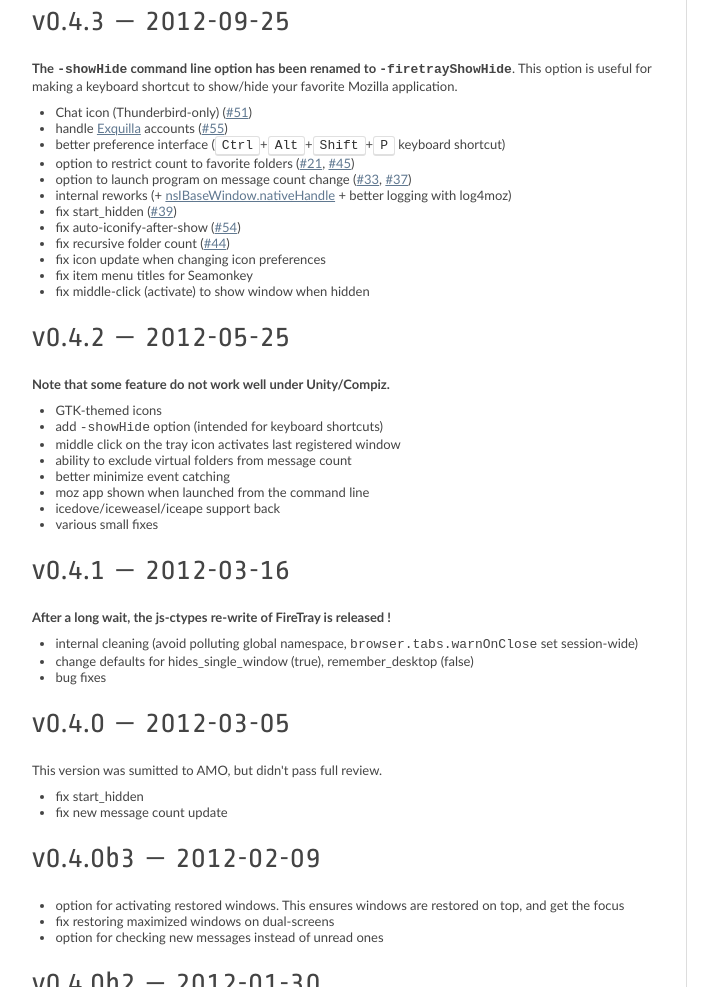
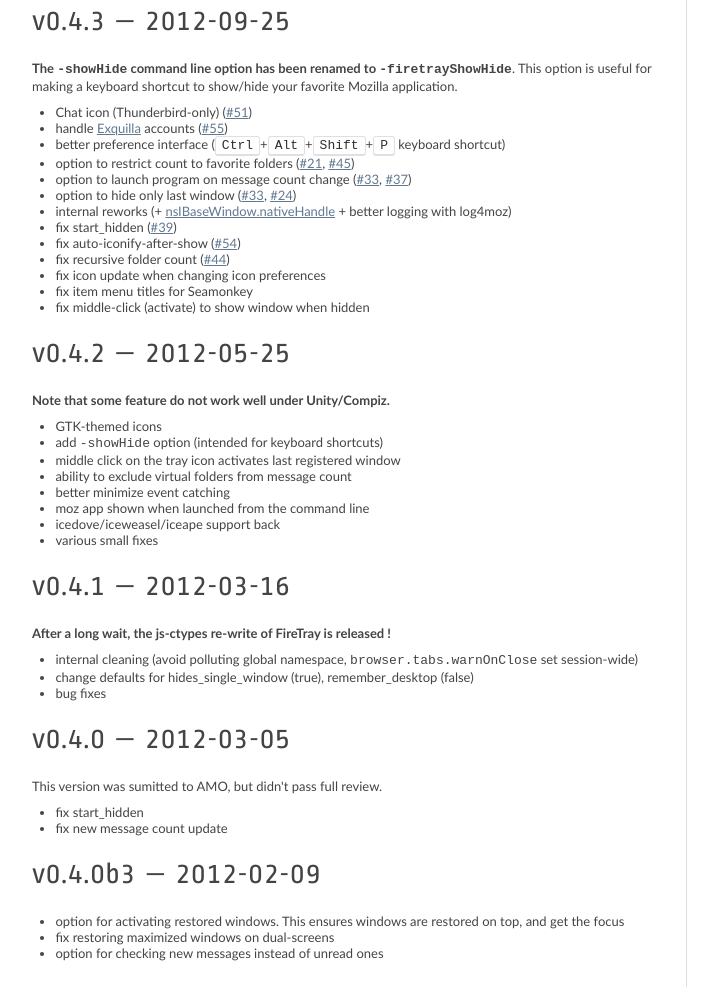
Before and after one commit to foudfou/FireTray, a plain HTML site: page index.html in a window 1280 px wide. Shown: the part 925-1912 px from the top of the page, without its empty margins (133-851 px from the left). Drawn offline with nearby package versions, Linux system fonts and the light colour scheme; a script that the page names is missing.

Commit message:
update v0.4.3 release note

```diff
--- a/index.html
+++ b/index.html
@@ -143,6 +143,7 @@
               <li>option to restrict count to favorite folders
               (<a href="https://github.com/foudfou/FireTray/issues/21">#21</a>, <a href="https://github.com/foudfou/FireTray/issues/45">#45</a>)</li>
               <li>option to launch program on message count change (<a href="https://github.com/foudfou/FireTray/issues/33">#33</a>, <a href="https://github.com/foudfou/FireTray/issues/37">#37</a>)</li>
+              <li>option to hide only last window (<a href="https://github.com/foudfou/FireTray/issues/33">#33</a>, <a href="https://github.com/foudfou/FireTray/issues/24">#24</a>)</li>
               <li>internal reworks
               (+ <a href="https://bugzilla.mozilla.org/show_bug.cgi?id=760802">nsIBaseWindow.nativeHandle</a>
               + better logging with log4moz)</li>
```
